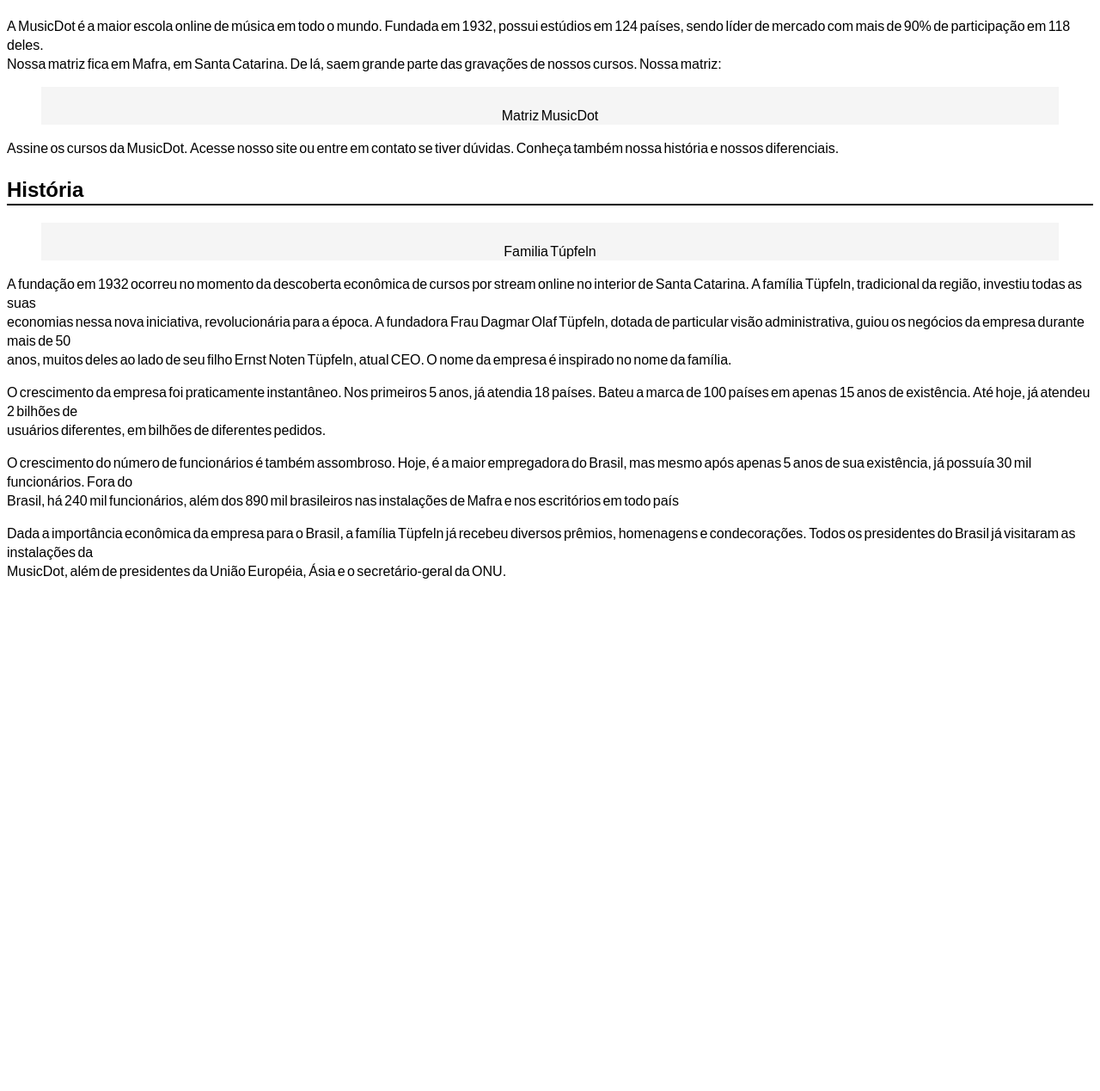
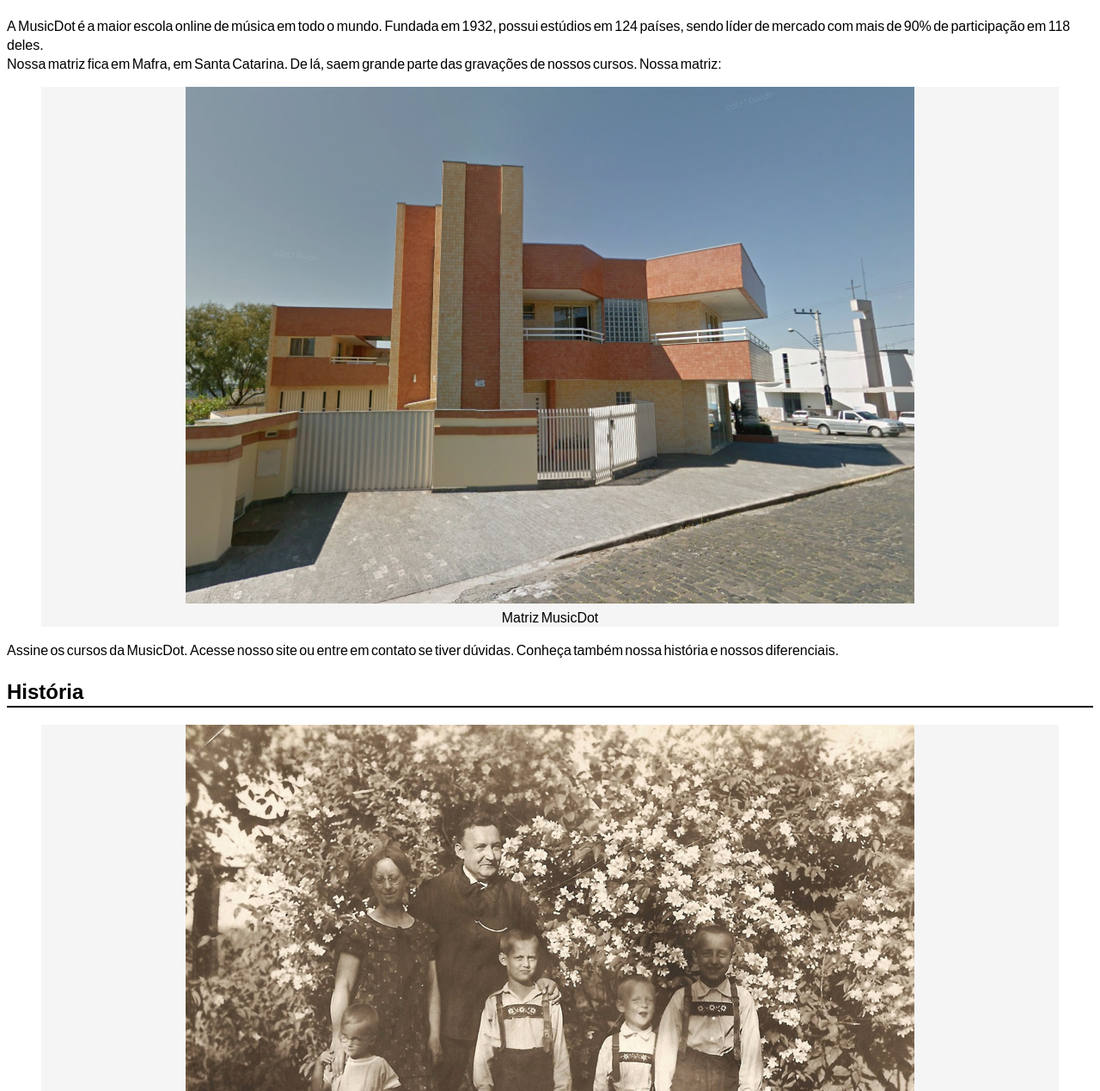
Before and after one commit to joaoe02/Sobre.html, a plain HTML site: page sobre.html in a window 1280 px wide. Shown: the part 131-1400 px from the top of the page at 86% size. Before the commit the page ends 822 px from the top, so only its background shows below. Drawn offline with Linux system fonts and the light colour scheme; the site is published under a folder, as on GitHub Pages, so addresses that start at the root find nothing.

Commit message:
Update and rename index.html to sobre.html

```diff
--- a/index.html
+++ b/sobre.html
@@ -17,7 +17,7 @@
         Nossa matriz fica em Mafra, em Santa Catarina. De lá, saem grande parte das gravações de nossos cursos. Nossa matriz:</p>
 
         <figure>
-            <img src="/img/matriz-musicdot.png" alt="">
+            <img src="img/matriz-musicdot.png" alt="">
                 <figcaption>Matriz MusicDot</figcaption>
         </figure>
 
@@ -26,7 +26,7 @@
             <h2>História</h2>
 
             <figure>
-             <img src="/img/familia-tupfeln.jpg" alt="">
+             <img src="img/familia-tupfeln.jpg" alt="">
              <figcaption>Familia Túpfeln</figcaption>
              </figure>
 
```
